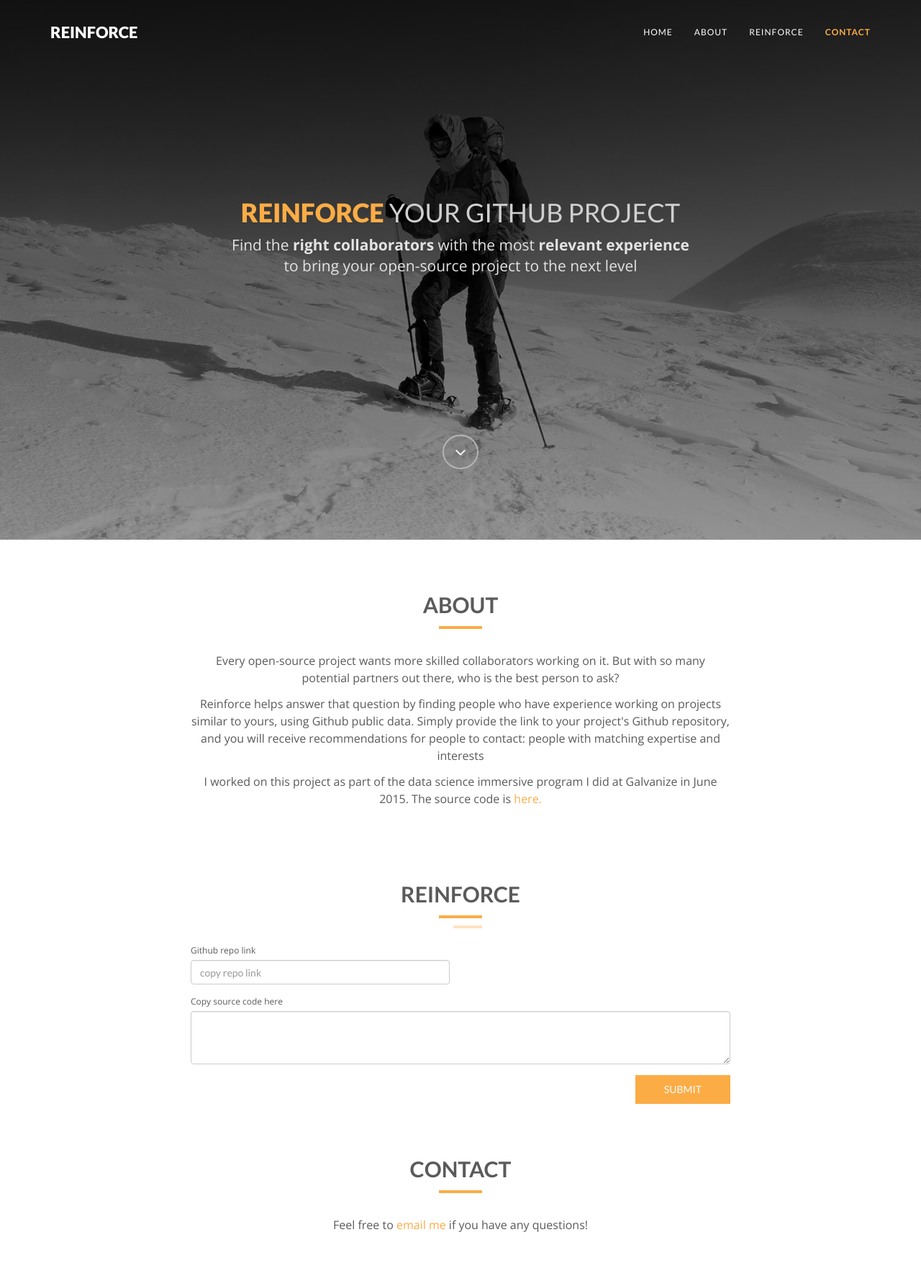
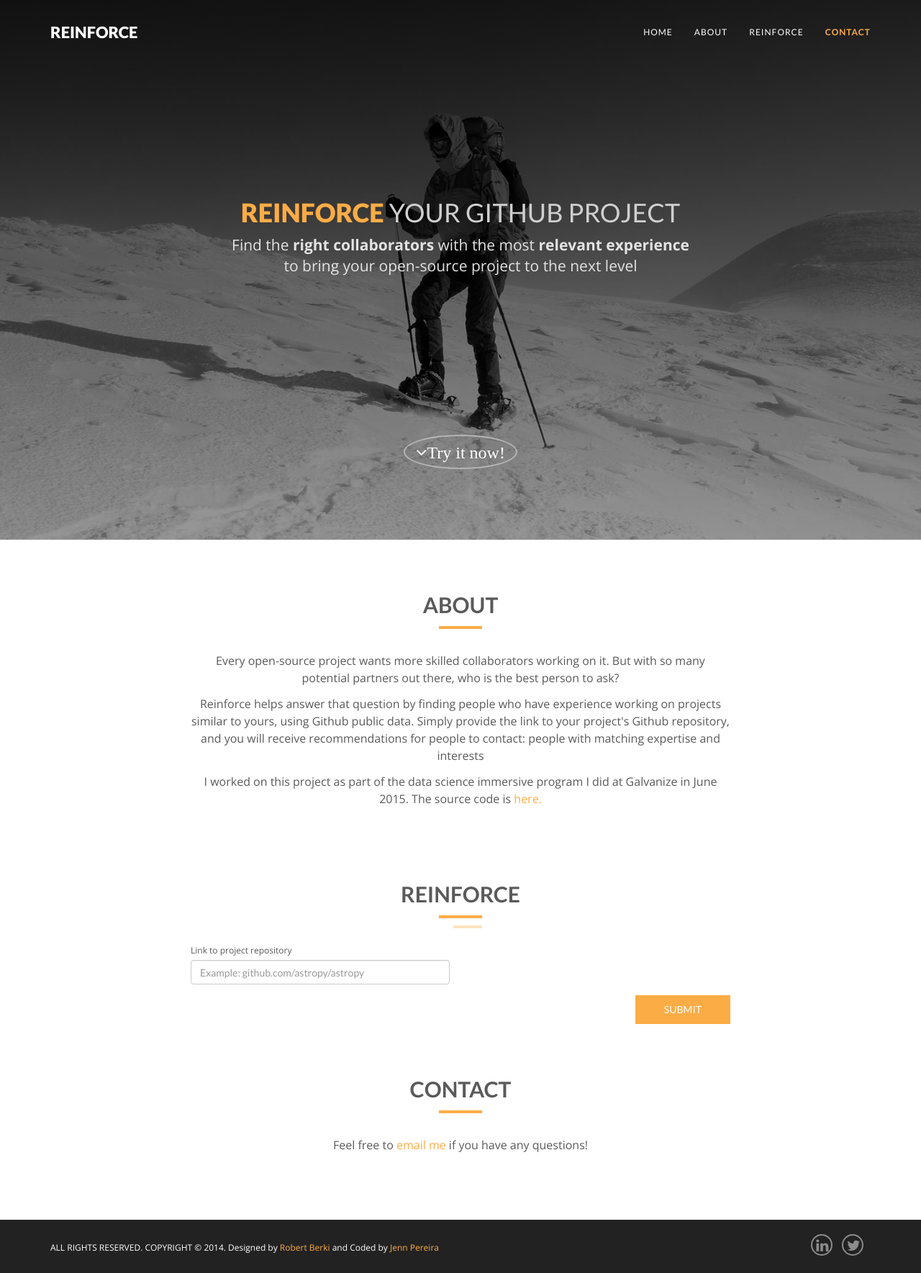
Before and after one commit to viknat/reinforce, a Flask app: page / in a window 1280 px wide. Shown: the top 1769 px of the page at 72% size. Run offline with Flask 2, Linux system fonts and the light colour scheme; parts of the project's set-up code (start-up, migrations or seed data) failed here and were passed over; some libraries are stand-ins or nearby versions.

Commit message:
Before refactoring

```diff
--- a/my_app.py
+++ b/my_app.py
@@ -32,7 +32,7 @@
     # run classifier
 
     results = list()
-    tfidf_model = TFIDFModel(collection_name='python-repos', doc_type='imports')
+    tfidf_model = TFIDFModel(collection_name='python-repos-more', doc_type='imports')
     tfidf_model.get_readmes()
     tfidf_model.build_model()
     query_imports = tfidf_model.fetch_query_repo_data(query)
--- a/templates/index.html
+++ b/templates/index.html
@@ -80,7 +80,7 @@
                 <h1><strong><span class="color">Reinforce</span></strong>
                     your Github project</h1>
                 <p class="lead">Find the <strong>right collaborators</strong> with the most <strong>relevant experience</strong><br>to bring your open-source project to the next level</p>
-                <a href="#tf-about" class="fa fa-angle-down page-scroll"></a>
+                <a href="#tf-reinforce" class="fa fa-angle-down page-scroll">Try it now!</a>
             </div>
         </div>
     </div>
@@ -128,14 +128,10 @@
                         <div class="row">
                             <div class="col-md-6">
                                 <div class="form-group">
-                                    <label for="exampleInputEmail1">Github repo link</label>
-                                    <input type="link" name="link" class="form-control" method="POST" id="exampleInputEmail1" placeholder="copy repo link">
+                                    <label for="exampleInputEmail1">Link to project repository</label>
+                                    <input type="link" name="link" class="form-control" method="POST" id="exampleInputEmail1" placeholder="Example: github.com/astropy/astropy">
                                 </div>
                             </div>
-                        </div>
-                        <div class="form-group">
-                            <label for="exampleInputEmail1">Copy source code here</label>
-                            <textarea class="form-control" rows="3"></textarea>
                         </div>
 
                         <button type="submit" formmethod="post" formaction="/recommend_results" class="btn tf-btn btn-default">Submit</button>
```
